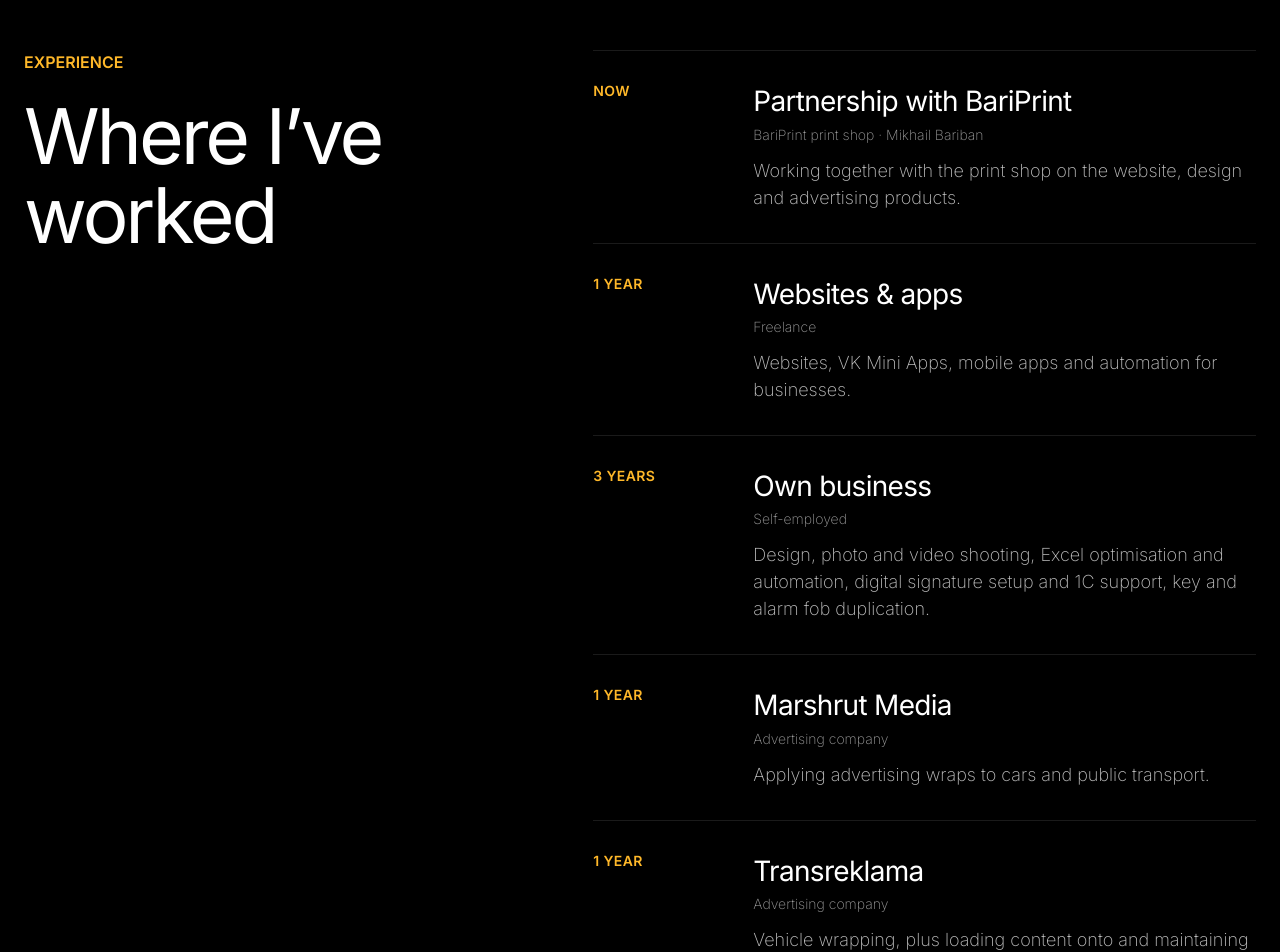
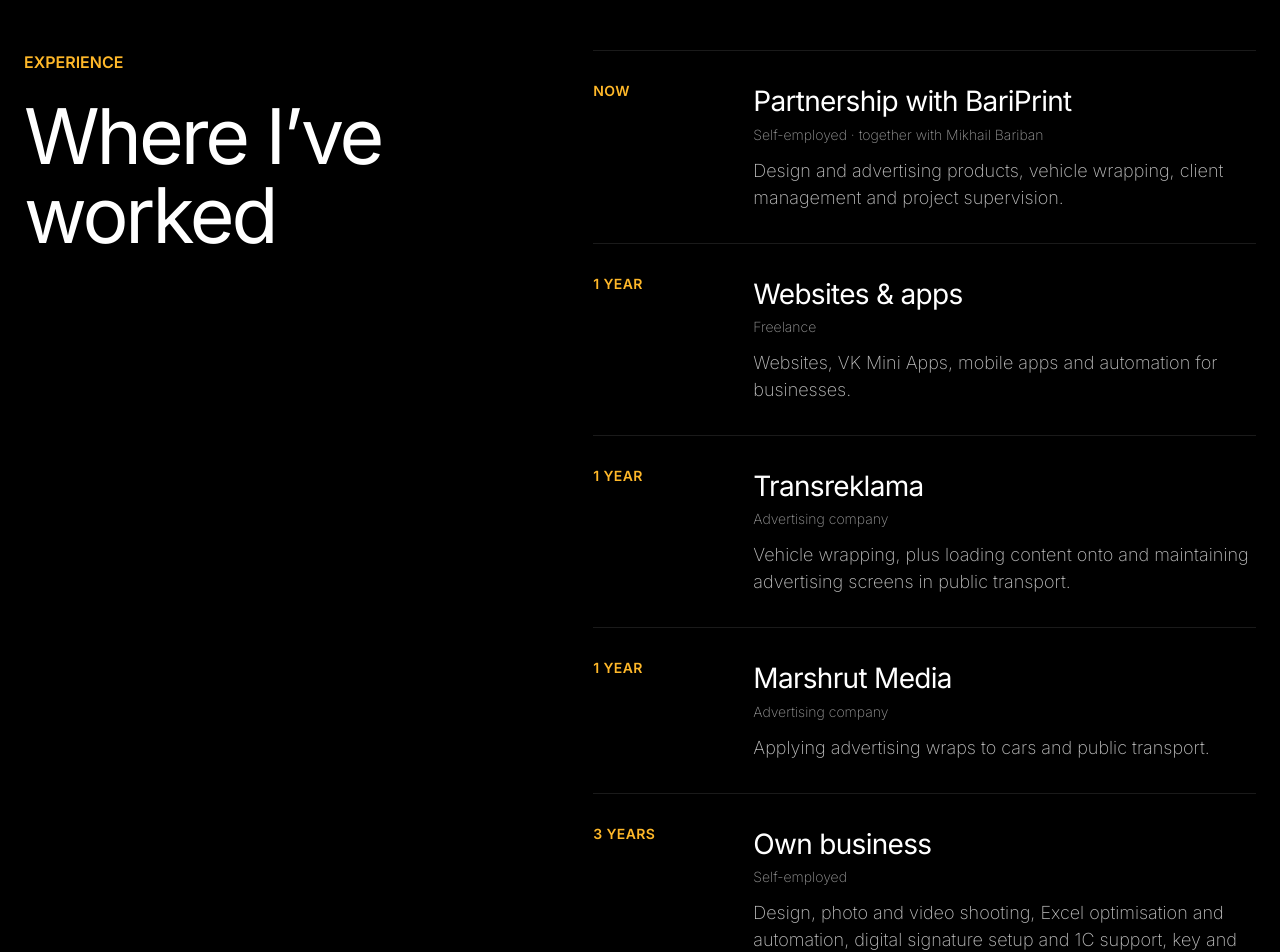
Before and after one commit to kislanskihvasilij-blip/mysitemyrule, a Next.js app: page /en in a window 1280 px wide. Shown: the part 3420-4372 px from the top of the page. Built offline with nearby package versions, Linux system fonts and the light colour scheme.

Commit message:
content: chronological experience, BariPrint partnership duties

```diff
--- a/content/en.ts
+++ b/content/en.ts
@@ -94,8 +94,8 @@
       {
         period: "Now",
         title: "Partnership with BariPrint",
-        place: "BariPrint print shop · Mikhail Bariban",
-        text: "Working together with the print shop on the website, design and advertising products.",
+        place: "Self-employed · together with Mikhail Bariban",
+        text: "Design and advertising products, vehicle wrapping, client management and project supervision.",
       },
       {
         period: "1 year",
@@ -104,10 +104,10 @@
         text: "Websites, VK Mini Apps, mobile apps and automation for businesses.",
       },
       {
-        period: "3 years",
-        title: "Own business",
-        place: "Self-employed",
-        text: "Design, photo and video shooting, Excel optimisation and automation, digital signature setup and 1C support, key and alarm fob duplication.",
+        period: "1 year",
+        title: "Transreklama",
+        place: "Advertising company",
+        text: "Vehicle wrapping, plus loading content onto and maintaining advertising screens in public transport.",
       },
       {
         period: "1 year",
@@ -116,10 +116,10 @@
         text: "Applying advertising wraps to cars and public transport.",
       },
       {
-        period: "1 year",
-        title: "Transreklama",
-        place: "Advertising company",
-        text: "Vehicle wrapping, plus loading content onto and maintaining advertising screens in public transport.",
+        period: "3 years",
+        title: "Own business",
+        place: "Self-employed",
+        text: "Design, photo and video shooting, Excel optimisation and automation, digital signature setup and 1C support, key and alarm fob duplication.",
       },
       {
         period: "2 years",
--- a/content/ru.ts
+++ b/content/ru.ts
@@ -96,8 +96,8 @@
       {
         period: "Сейчас",
         title: "Партнёрство с BariPrint",
-        place: "Типография BariPrint · Михаил Барибан",
-        text: "Совместная работа с типографией: сайт, дизайн и рекламная продукция.", // TODO: уточните, чем занимаетесь
+        place: "Самозанятость · совместно с Михаилом Барибаном",
+        text: "Дизайн и рекламная продукция, оклейка автомобилей, работа с клиентами как менеджер и курирование проектов.",
       },
       {
         period: "1 год",
@@ -106,28 +106,28 @@
         text: "Сайты, VK Mini Apps, мобильные приложения и автоматизация для бизнеса.",
       },
       {
-        period: "3 года",
-        title: "Собственное дело",
-        place: "Самозанятость",
-        text: "Дизайн, фото- и видеосъёмка, оптимизация и автоматизация таблиц Excel, настройка ЭЦП и помощь с 1С, копирование ключей и брелоков сигнализаций."
+        period: "1 год",
+        title: "Трансреклама",
+        place: "Рекламная компания",
+        text: "Оклейка транспорта, загрузка контента и обслуживание рекламных мониторов в общественном транспорте.",
       },
       {
         period: "1 год",
         title: "Маршрут Медиа",
         place: "Рекламная компания",
-        text: "Оклейка автомобилей и общественного транспорта рекламой."
+        text: "Оклейка автомобилей и общественного транспорта рекламой.",
       },
       {
-        period: "1 год",
-        title: "Трансреклама",
-        place: "Рекламная компания",
-        text: "Оклейка транспорта, загрузка контента и обслуживание рекламных мониторов в общественном транспорте."
+        period: "3 года",
+        title: "Собственное дело",
+        place: "Самозанятость",
+        text: "Дизайн, фото- и видеосъёмка, оптимизация и автоматизация таблиц Excel, настройка ЭЦП и помощь с 1С, копирование ключей и брелоков сигнализаций.",
       },
       {
         period: "2 года",
         title: "Продажи и производство рекламы",
         place: "Аниматек, рекламная компания",
-        text: "Менеджер по продажам: горячие и холодные звонки. Затем год на производстве — изготовление рекламной продукции, латексная и 3D-печать."
+        text: "Менеджер по продажам: горячие и холодные звонки. Затем год на производстве — изготовление рекламной продукции, латексная и 3D-печать.",
       },
       {
         period: "2 года",
```
